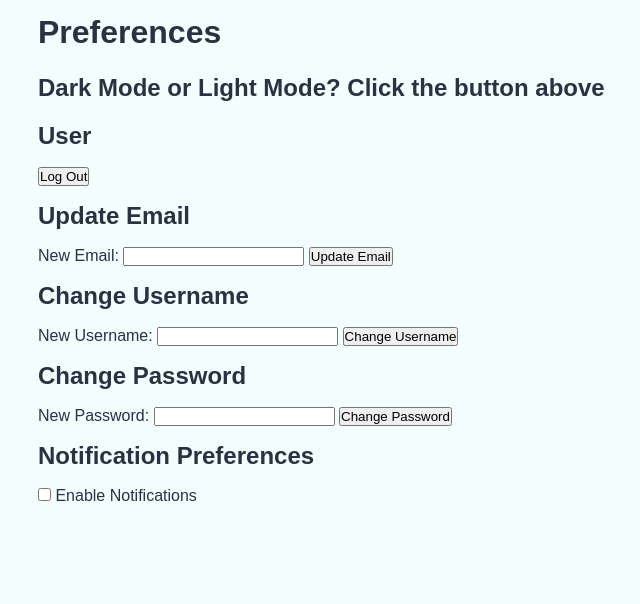
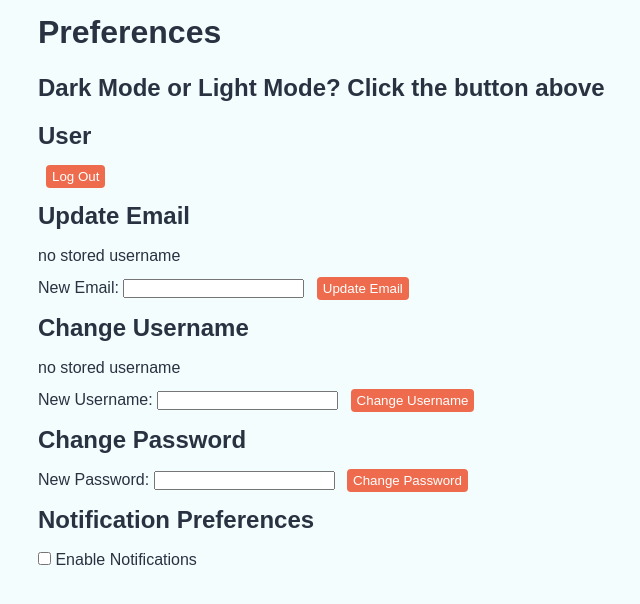
Before and after one commit to AsjahMarie/TO-DO-LIST-BACKUP, a PHP site: page /preferences.html in a window 1280 px wide. Shown: the part 136-740 px from the top of the page, without its empty margins (92-732 px from the left). Run offline with PHP 8.4, Linux system fonts and the light colour scheme; some libraries are stand-ins or nearby versions.

Commit message:
styling and localStorage for current user details

```diff
--- a/preferences.html
+++ b/preferences.html
@@ -19,8 +19,108 @@
         <h1>Preferences</h1>
         <div>
             <h2>Dark Mode or Light Mode? Click the button above</h2>
-            <script>
-                  document.addEventListener('DOMContentLoaded' , function() {
+        </div>
+        <div>
+        <div>
+            <h2>User</h2>
+            <button onclick="logout()" id="logBtn">Log Out</button>
+
+            <!-- Update Email Section -->
+            <div>
+                <!---->
+                <h2>Update Email</h2>
+                <p id="currEmail"></p>
+                <label>New Email:
+                    <input type="email" id="newEmail">
+                </label>
+                <button onclick="updateEmail()" id="emailBtn">Update Email</button>
+            </div>
+
+            <!-- Change Username Section -->
+            <div>
+                <h2>Change Username</h2>
+                <p id="currUser"></p>
+                <label>New Username:
+                    <input type="text" id="newUsername">
+                </label>
+                <button onclick="changeUsername()" id="userBtn">Change Username</button>
+            </div>
+
+            <!-- Change Password Section -->
+            <div>
+                <h2>Change Password</h2>
+                <label>New Password:
+                    <input type="password" id="newPassword">
+                </label>
+                <button onclick="changePassword()" id="passBtn">Change Password</button>
+            </div>
+        </div>
+
+        <!-- Notification Preferences Section  -->
+        <div>
+            <h2>Notification Preferences</h2>
+            <label>
+                <input type="checkbox" id="enableNotifications"> Enable Notifications
+            </label>
+        </div>
+    </div>
+
+    <script>
+
+        // New script for handling user updates
+        function updateEmail() {
+            const newEmail = document.getElementById('newEmail').value;
+            // Implement update email functionality here
+            // For instance, you might send a request to the server to update the email
+            window.localStorage.setItem('email', newEmail);
+            displayEmail();
+            location.reload();
+            console.log(`Updating email to: ${newEmail}`);
+        }
+
+        function changeUsername() {
+            const newUsername = document.getElementById('newUsername').value;
+            // Implement change username functionality here
+            // For instance, you might send a request to the server to change the username
+            window.localStorage.setItem('username', newUsername);
+            displayUser();
+            location.reload();
+            console.log(`Changing username to: ${newUsername}`);
+        }
+
+        function changePassword() {
+            const newPassword = document.getElementById('newPassword').value;
+            // Implement change password functionality here
+            // For instance, you might send a request to the server to change the password
+            console.log(`Changing password to: ${newPassword}`);
+        }
+
+        function displayEmail(){
+            const emailLocation = document.getElementById('currEmail')
+            const email = window.localStorage.getItem('email');
+            if(email === null){
+                emailLocation.textContent = "no stored username";
+            } else{
+                emailLocation.textContent = ("Current Email: " + email);
+            }
+        }
+
+        function displayUser(){
+            const userLocation = document.getElementById('currUser')
+            const username = window.localStorage.getItem('username');
+            if(username === null){
+                userLocation.textContent = "no stored username";
+            } else{
+                userLocation.textContent = ("Current Username: " + username);
+            }
+        }
+
+        document.addEventListener('DOMContentLoaded' , function() {
+
+            //display stored user details
+            displayEmail();
+            displayUser();
+
             //Checks if Dark Mode Preference is Stored
             const isDarkMode = localStorage.getItem('darkMode') === 'true';
 
@@ -50,89 +150,6 @@
                 darkModeToggle.textContent = currentMode ? 'Light Mode' : 'Dark Mode';
             });
         });
-            </script>
-        </div>
-        <div>
-        <div>
-            <h2>User</h2>
-            <button onclick="logout()">Log Out</button>
-
-            <!-- Update Email Section -->
-            <div>
-                <!---->
-                <h2>Update Email</h2>
-                <p id="currEmail"></p>
-                <label>New Email:
-                    <input type="email" id="newEmail">
-                </label>
-                <button onclick="updateEmail()">Update Email</button>
-            </div>
-
-            <!-- Change Username Section -->
-            <div>
-                <h2>Change Username</h2>
-                <p id="currUser"></p>
-                <label>New Username:
-                    <input type="text" id="newUsername">
-                </label>
-                <button onclick="changeUsername()">Change Username</button>
-            </div>
-
-            <!-- Change Password Section -->
-            <div>
-                <h2>Change Password</h2>
-                <label>New Password:
-                    <input type="password" id="newPassword">
-                </label>
-                <button onclick="changePassword()">Change Password</button>
-            </div>
-        </div>
-
-        <!-- Notification Preferences Section  -->
-        <div>
-            <h2>Notification Preferences</h2>
-            <label>
-                <input type="checkbox" id="enableNotifications"> Enable Notifications
-            </label>
-        </div>
-    </div>
-
-    <script>
-
-        // New script for handling user updates
-        function updateEmail() {
-            const newEmail = document.getElementById('newEmail').value;
-            // Implement update email functionality here
-            // For instance, you might send a request to the server to update the email
-            window.localStorage.setItem('email', newEmail);
-            displayEmail();
-            console.log(`Updating email to: ${newEmail}`);
-        }
-
-        function changeUsername() {
-            const newUsername = document.getElementById('newUsername').value;
-            // Implement change username functionality here
-            // For instance, you might send a request to the server to change the username
-            console.log(`Changing username to: ${newUsername}`);
-        }
-
-        function changePassword() {
-            const newPassword = document.getElementById('newPassword').value;
-            // Implement change password functionality here
-            // For instance, you might send a request to the server to change the password
-            console.log(`Changing password to: ${newPassword}`);
-        }
-
-        function displayEmail(){
-            const userLocation = document.getElementById('currEmail')
-            const username = window.localStorage.getItem('email');
-            if(username === null){
-                userLocation.textContent = "no stored username";
-            } else{
-                location.reload;
-                userLocation.textContent = username;
-            }
-        }
     </script>
 </body>
 </html>
--- a/style.css
+++ b/style.css
@@ -111,15 +111,19 @@ body.dark-mode {
     padding: 10px;
 }
 
-#registerSubmit{
+#registerSubmit, #homeBtn, #userBtn, #logBtn, #emailBtn, #passBtn{
     margin: 3px;
     margin-left: 8px;
     background-color: #ee6c4d;
     color: white;
     border: none;
     padding: 4px 6px;
-    box-shadow: 2px 2px 5px #293241;
     border-radius: 4px;
+}
+
+#registerSubmit:hover, #homeBtn:hover, #userBtn:hover, #logBtn:hover, #emailBtn:hover, #passBtn:hover{
+    cursor: pointer;
+    transform: scale(1.03,1.03);
 }
 
 .navbar {
--- a/user-registration.html
+++ b/user-registration.html
@@ -30,7 +30,7 @@
 
                 <button type="submit" id="registerSubmit">Register</button>
             </form>
-            <button onclick="goToHomepage()">Go to Homepage</button>
+            <button onclick="goToHomepage()" id="homeBtn">Go to Homepage</button>
         </div>
     </div>
 
```
